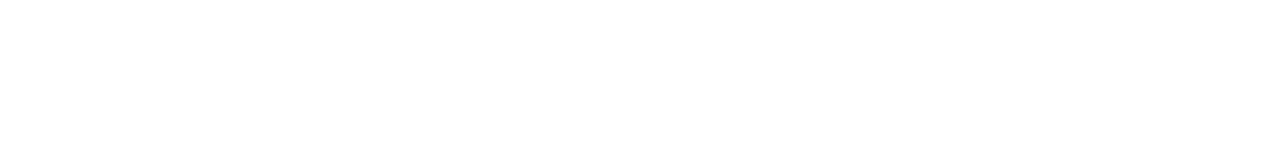
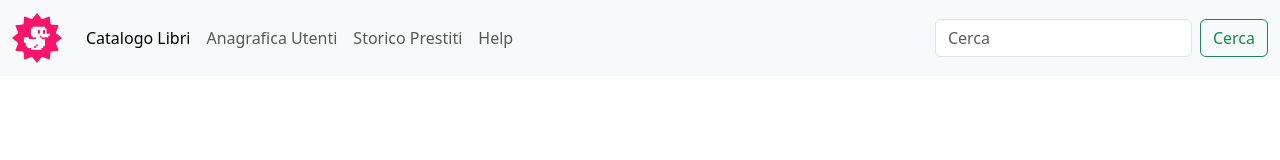
Before and after one commit to riccardo-guido/html-css-bootstrap-dashboard, a plain HTML site: page index.html in a window 1280 px wide. Drawn offline with nearby package versions, Linux system fonts and the light colour scheme.

Commit message:
navbar completed

```diff
--- a/index.html
+++ b/index.html
@@ -11,5 +11,61 @@
       crossorigin="anonymous"
     />
   </head>
-  <body></body>
+  <body>
+    <nav class="navbar navbar-expand-lg bg-body-tertiary">
+      <div class="container-fluid">
+        <a class="navbar-brand" href="#">
+          <img
+            src="./img/img/duck.png"
+            alt="Bootstrap"
+            width="50"
+            height="50"
+          />
+        </a>
+        <button
+          class="navbar-toggler"
+          type="button"
+          data-bs-toggle="collapse"
+          data-bs-target="#navbarSupportedContent"
+          aria-controls="navbarSupportedContent"
+          aria-expanded="false"
+          aria-label="Toggle navigation"
+        >
+          <span class="navbar-toggler-icon"></span>
+        </button>
+        <div class="collapse navbar-collapse" id="navbarSupportedContent">
+          <ul class="navbar-nav me-auto mb-2 mb-lg-0">
+            <li class="nav-item">
+              <a class="nav-link active" aria-current="page" href="#"
+                >Catalogo Libri</a
+              >
+            </li>
+            <li class="nav-item">
+              <a class="nav-link" href="#">Anagrafica Utenti</a>
+            </li>
+            <li class="nav-item">
+              <a class="nav-link" href="#">Storico Prestiti</a>
+            </li>
+            <li class="nav-item">
+              <a class="nav-link" href="#">Help</a>
+            </li>
+          </ul>
+          <form class="d-flex" role="search">
+            <input
+              class="form-control me-2"
+              type="search"
+              placeholder="Cerca"
+              aria-label="Search"
+            />
+            <button class="btn btn-outline-success" type="submit">Cerca</button>
+          </form>
+        </div>
+      </div>
+    </nav>
+  </body>
+  <script
+    src="https://cdn.jsdelivr.net/npm/bootstrap@5.3.3/dist/js/bootstrap.bundle.min.js"
+    integrity="sha384-YvpcrYf0tY3lHB60NNkmXc5s9fDVZLESaAA55NDzOxhy9GkcIdslK1eN7N6jIeHz"
+    crossorigin="anonymous"
+  ></script>
 </html>
```
Also changed, not shown: img/img/duck.png (added).
